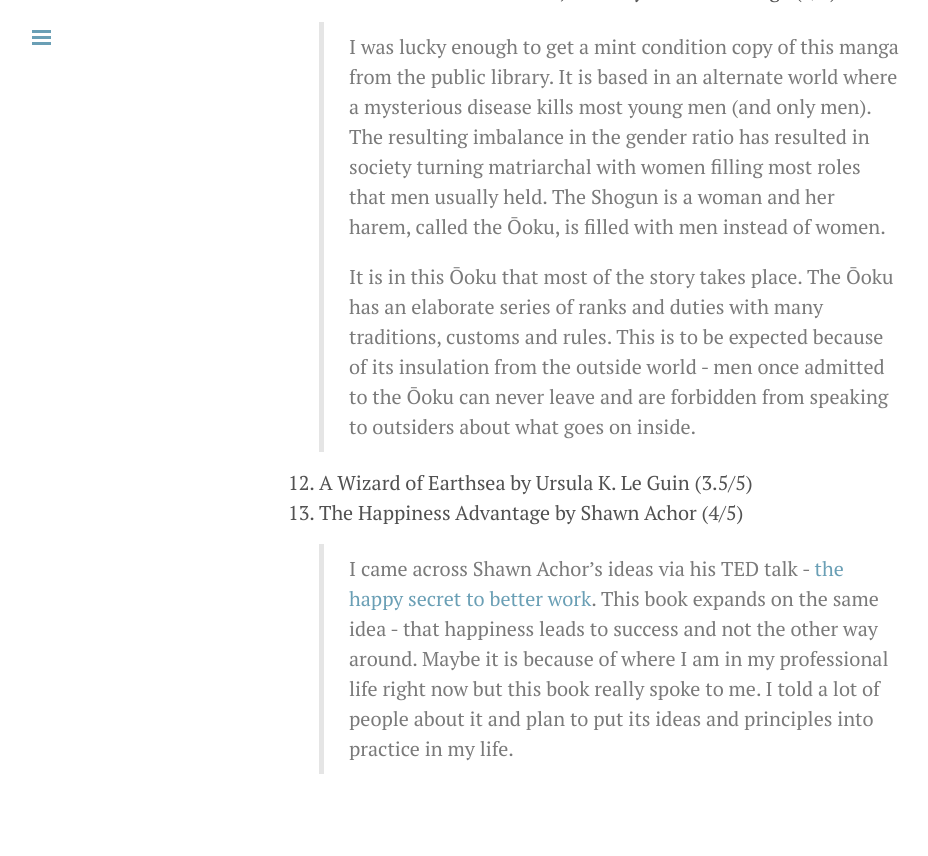
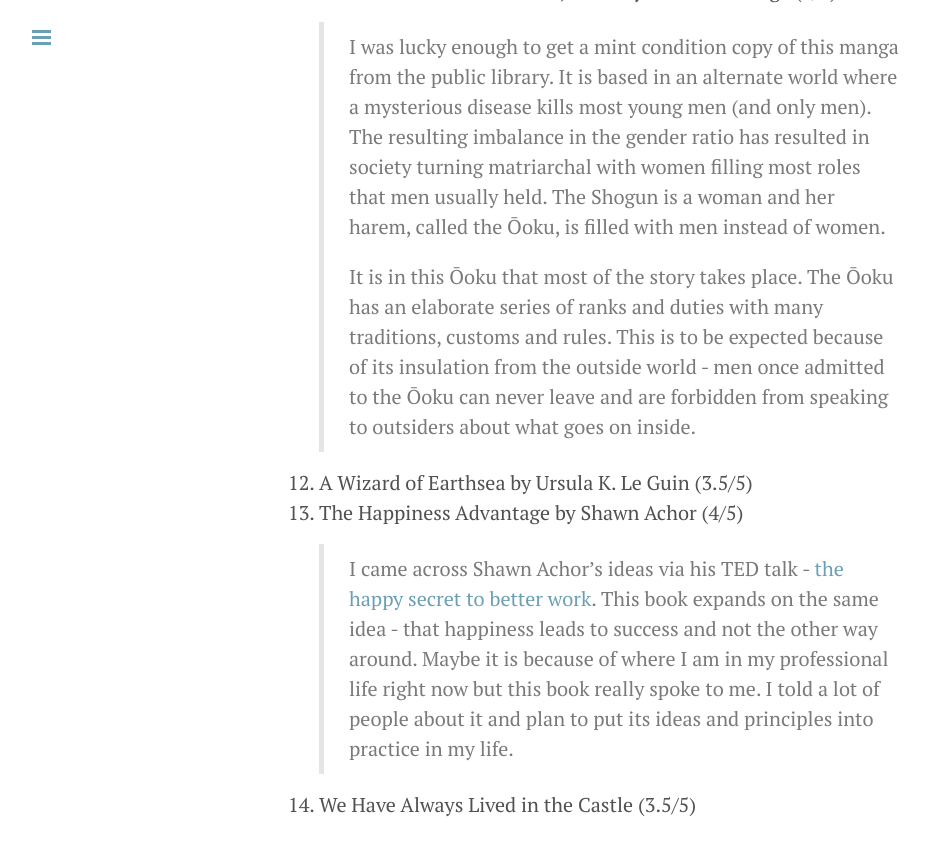
Before and after one commit to regularcoder/regularcoder, a Jekyll site: the page built from reading.md, in a window 1280 px wide and 900 px high, scrolled down 2080 px. Shown: the top 856 px of the window, without its empty margins (1-929 px from the left). Built offline with Jekyll 4.4.1, drawn with Linux system fonts in a browser that asks for light colours; Markdown is read by kramdown in place of the engine named in the settings.

Commit message:
Added new book to list

```diff
--- a/reading.md
+++ b/reading.md
@@ -39,3 +39,4 @@
 12. The Happiness Advantage by Shawn Achor (4/5)
 > I came across Shawn Achor's ideas via his TED talk - [the happy secret to better work](http://www.ted.com/talks/shawn_achor_the_happy_secret_to_better_work?language=en). This book expands on the same idea - that happiness leads to success and not the other way around.
 > Maybe it is because of where I am in my professional life right now but this book really spoke to me. I told a lot of people about it and plan to put its ideas and principles into practice in my life.
+13. We Have Always Lived in the Castle (3.5/5)
```
